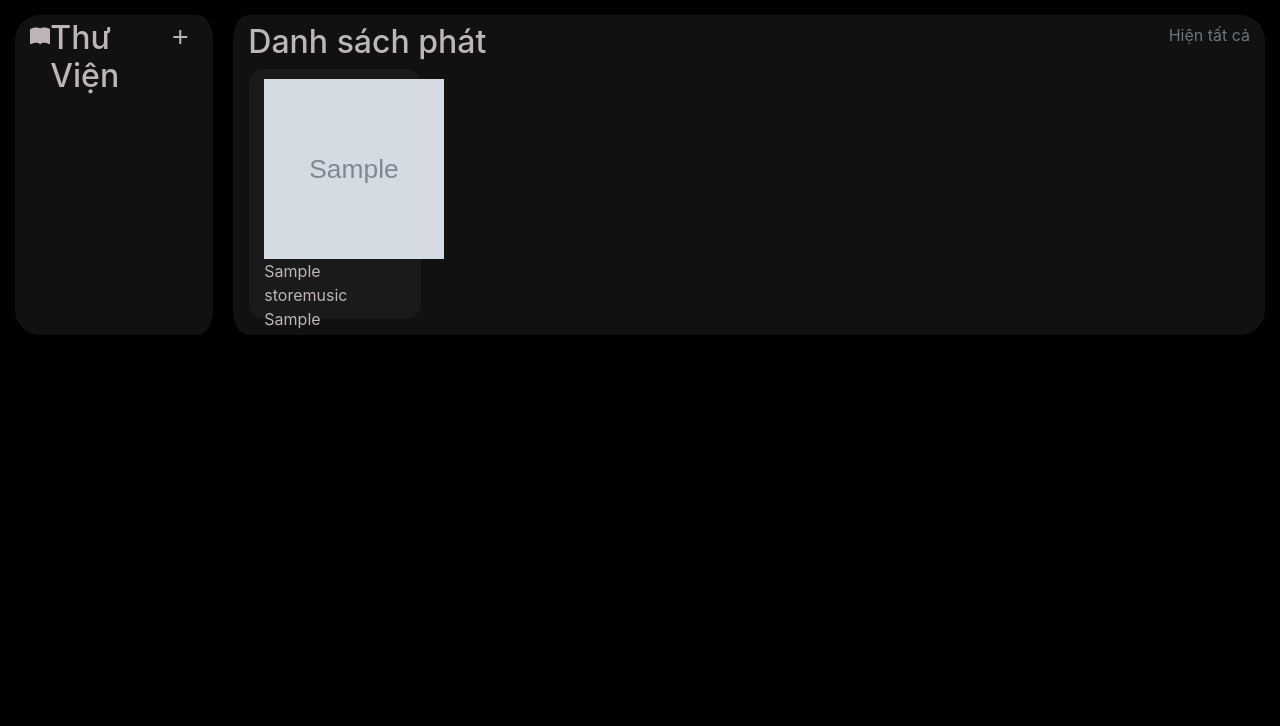
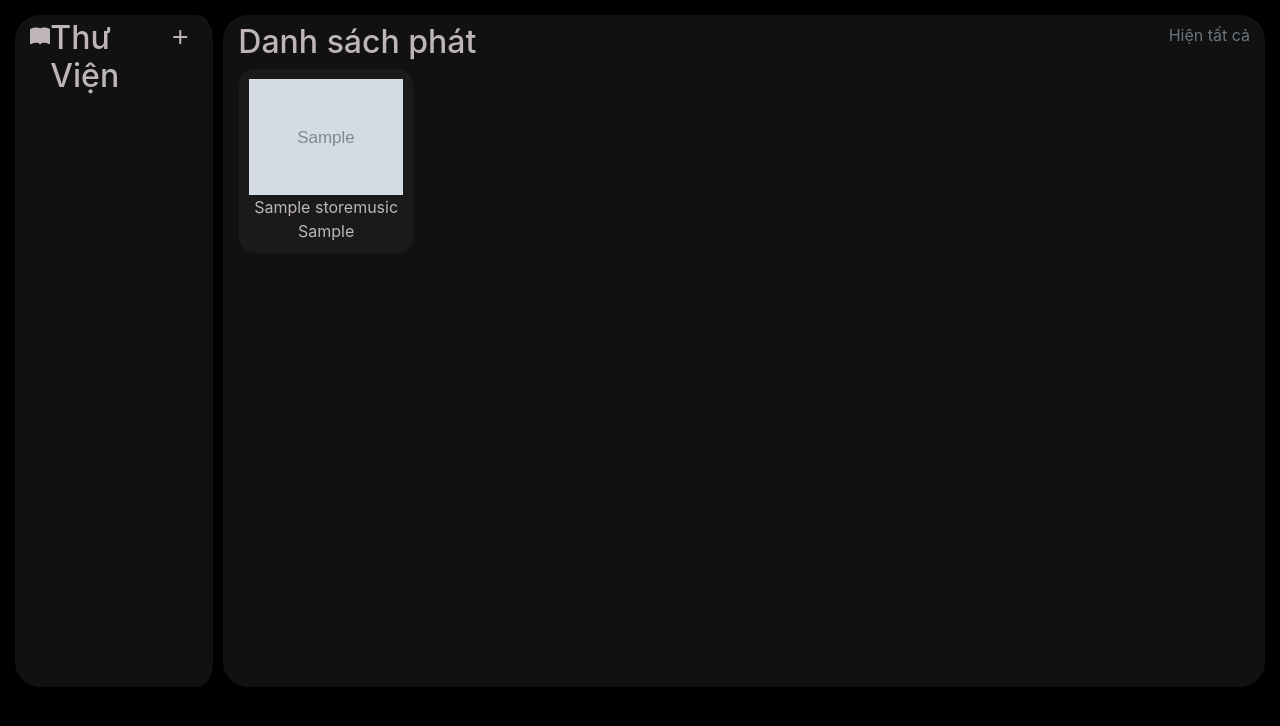
Before and after one commit to TQVLucKy/webmusic, a PHP site: page /main.php in a window 1280 px wide. Shown: the part 48-774 px from the top of the page. Run offline with PHP 8.4, Linux system fonts and the light colour scheme; tables that the repository leaves empty or names only in its code hold one stand-in row (values such as "Sample post"); grey boxes marked "Sample" are stand-in pictures.

Commit message:
smoother

```diff
--- a/main.css
+++ b/main.css
@@ -59,21 +59,6 @@ img {
   background-color: gray;
 }
 
-.list {
-  background: rgb(17, 17, 17);
-  border-radius: 25px;
-  border-left: 10px solid black;
-}
-.list .items {
-  padding-top: 10px;
-  height: 250px;
-  background-color: rgb(26, 26, 26);
-  border-radius: 15px;
-}
-.list .items:hover {
-  background-color: rgb(38, 38, 38);
-}
-
 .addmusic {
   color: white;
   -webkit-backdrop-filter: blur(3px);
@@ -86,6 +71,23 @@ img {
   margin: 0px auto;
 }
 
+.list {
+  background: rgb(17, 17, 17);
+  border-radius: 25px;
+}
+.list .items {
+  text-align: center;
+  padding: 10px;
+  height: 100%;
+  width: 100%;
+  background-color: rgb(26, 26, 26);
+  border-radius: 15px;
+}
+.list .items:hover {
+  background-color: rgb(38, 38, 38);
+}
+
 .main {
   width: auto;
+  height: 7in;
 }/*# sourceMappingURL=main.css.map */
--- a/main.php
+++ b/main.php
@@ -61,13 +61,6 @@ $results = mysqli_query($conn, $sql);
                 <a class="DangNhap btn btn-secondary" href="./account/login.php">Đăng Nhập</a>
             </div>
         </div>
-        <form class="addmusic" id="showcreate" style="display:none;" class="container-fluid" action="main.php" method="post" enctype="multipart/form-data">
-            <label for="image">Chọn hình ảnh:</label>
-            <input type="file" name="image"></br>
-            <label for="artist">Tên ca sĩ:</label>
-            <input type="text" name="artist">
-            <input type="submit" name="submit" value="Tải lên">
-        </form>
         <div class="container-fluid main row">
             <div class="container-fluid library d-flex col-md-2 pt-1">
                 <svg xmlns="http://www.w3.org/2000/svg" width="25" height="25" fill="currentColor" class="bi bi-book-fill " viewBox="0 0 16 16">
@@ -87,7 +80,7 @@ $results = mysqli_query($conn, $sql);
                     <?php
                     foreach ($results as $result) {
                         echo '<div class="items col-2 mb-3 mx-3">';
-                        echo "<img src= ./img/" . $result['nameimage'] . "><br>";
+                        echo '<img style="max-width:100%;height:100%" src= ./img/' . $result['nameimage'] . '><br>';
                         echo $result['name'] . "<br>";
                         echo $result['artist'] . "<br>";
                         echo '</div>';
@@ -123,9 +116,16 @@ $results = mysqli_query($conn, $sql);
         </div>
     </div>
     <div id="create" style="display: none;">
-        <button id="ShowCreate" onclick="AddMusic()">thêm nhạc</button><br>
-        <button id="ShowCreate" onclick="AddList()">thêm danh sách</button>
+        <button id="AddMusic" onclick="AddMusic()">thêm nhạc</button><br>
+        <button id="AddList" onclick="AddList()">thêm danh sách</button>
     </div>
+    <form class="addmusic" id="showcreate" style="display:none;" class="container-fluid" action="main.php" method="post" enctype="multipart/form-data">
+            <label for="image">Chọn hình ảnh:</label>
+            <input type="file" name="image"></br>
+            <label for="artist">Tên ca sĩ:</label>
+            <input type="text" name="artist">
+            <input type="submit" name="submit" value="Tải lên">
+        </form>
 </body>
 
 <script>
--- a/main.scss
+++ b/main.scss
@@ -13,8 +13,9 @@ img {
     justify-content: space-between;
     align-items: center;
     border-radius: 15px;
-    margin-bottom:15px;
+    margin-bottom: 15px;
     background-color: rgb(17, 17, 17);
+
     .h1 {
         text-decoration: none;
 
@@ -35,53 +36,41 @@ img {
     align-items: baseline;
     border-radius: 25px;
     border-right: 10px solid black;
-    .material-icons{
+
+    .material-icons {
         color: rgb(190, 182, 182);
     }
-    button{
+
+    button {
         color: black;
         border: none;
         background-color: inherit;
     }
 
 }
+
 #create {
     left: 215px;
     top: 75px;
     background-color: white;
     color: black;
     list-style-type: none;
-    button{
+
+    button {
         color: black;
         border: none;
         background-color: inherit;
         text-align: left;
         width: 130px;
-        &:hover{
+
+        &:hover {
             background-color: gray;
         }
     }
 }
-.list {
-    background: rgb(17, 17, 17);
-    border-radius: 25px;
-    border-left: 10px solid black;
-
-    .items {
-        padding-top: 10px;
-        height: 250px;
-        background-color: rgb(26, 26, 26);
-        border-radius: 15px;
-
-        &:hover {
-            background-color: rgb(38, 38, 38);
-        }
-    }
-}
-
 .addmusic {
     color: white;
-    backdrop-filter:  blur(3px);
+    backdrop-filter: blur(3px);
     top: 20%;
     left: 0px;
     right: 0px;
@@ -90,6 +79,26 @@ img {
     margin: 0px auto;
 }
 
+
+.list {
+    background: rgb(17, 17, 17);
+    border-radius: 25px;
+
+    .items {
+        text-align:center;
+        padding: 10px;
+        height: 100%;
+        width: 100%;
+        background-color: rgb(26, 26, 26);
+        border-radius: 15px;
+        &:hover {
+            background-color: rgb(38, 38, 38);
+        }
+    }
+}
+
+
 .main {
     width: auto;
+    height:  7in;
 }
```
Also changed, not shown: img/1705566025.jpg (added), img/1705566033.jpg (added), img/1705566092.jpg (added), img/1705566129.png (added), img/1705566173.png (added), img/1705566174.png (added), 1 other file.
